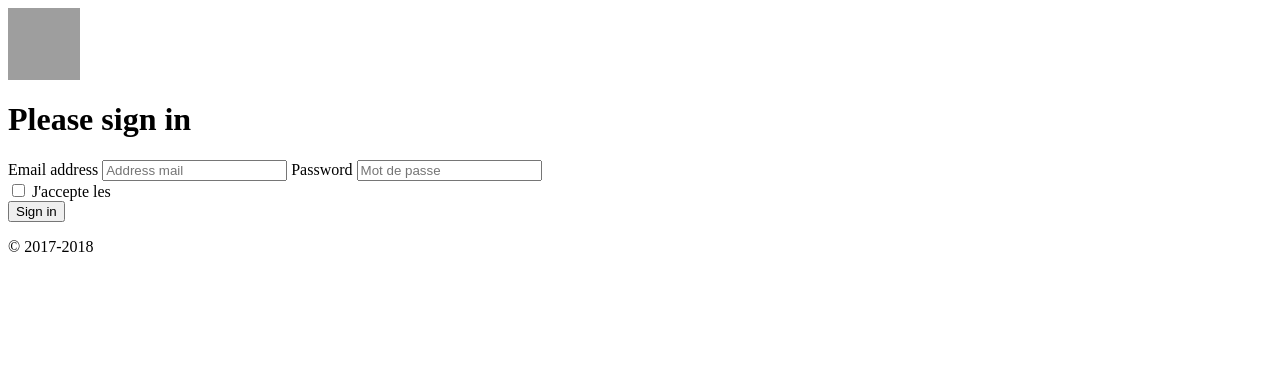
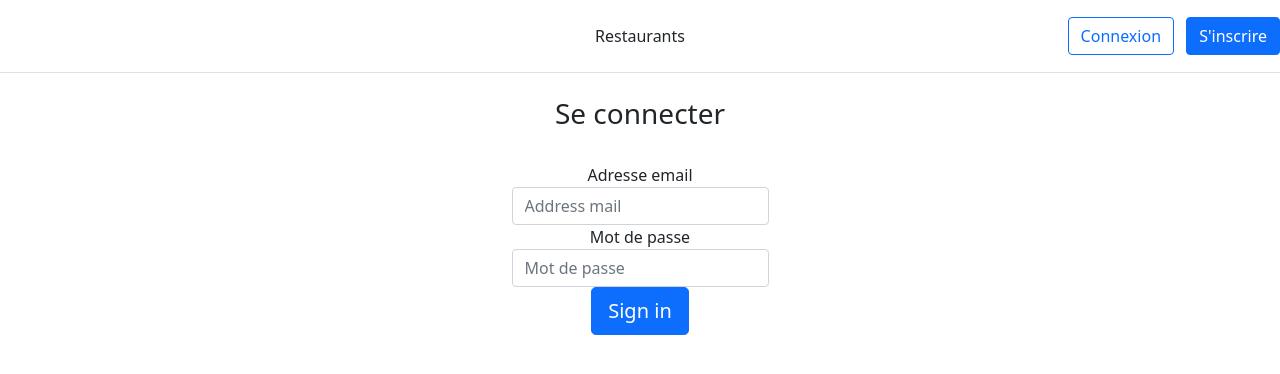
Before and after one commit to Florok10/restaurant, a PHP site: page /login.php in a window 1280 px wide. Shown: the top 374 px of the page. Run offline with PHP 8.4, Linux system fonts and the light colour scheme; grey boxes are pictures that could not be loaded.

Commit message:
commit_29mai_17:51

```diff
--- a/login.php
+++ b/login.php
@@ -1,19 +1,33 @@
-<body class="text-center">
-    <form class="form-signin">
-      <img class="mb-4" src="https://getbootstrap.com/docs/4.0/assets/brand/bootstrap-solid.svg" alt="" width="72" height="72">
-      <h1 class="h3 mb-3 font-weight-normal">Please sign in</h1>
-      <label for="inputEmail" class="sr-only">Email address</label>
-      <input type="email" id="inputEmail" class="form-control" placeholder="Address mail" name="email">
-      <label for="inputPassword" class="sr-only">Password</label>
-      <input type="password" id="inputPassword" class="form-control" placeholder="Mot de passe" name="password_user">
-      <div class="checkbox mb-3">
-        <label>
-          <input type="checkbox" value="remember-me"> J'accepte les <a href="#"><cgu class="03"></cgu></a>
-        </label>
-      </div>
-      <button class="btn btn-lg btn-primary btn-block" type="submit">Sign in</button>
-      <p class="mt-5 mb-3 text-muted">© 2017-2018</p>
-    </form>
+
+    <head>
+        <meta charset="UTF-8">
+        <meta http-equiv="X-UA-Compatible" content="IE=edge">
+        <meta name="viewport" content="width=device-width, initial-scale=1.0">
+        <link href="https://cdn.jsdelivr.net/npm/bootstrap@5.0.1/dist/css/bootstrap.min.css" rel="stylesheet" integrity="sha384-+0n0xVW2eSR5OomGNYDnhzAbDsOXxcvSN1TPprVMTNDbiYZCxYbOOl7+AMvyTG2x" crossorigin="anonymous">
+        <title>Connexion</title>
+    </head>
+    <body class="text-center">
+        <?php require 'html_parts/header.php'?>
+
+        <h1 class="text-center h3 mb-3 font-weight-normal">Se connecter</h1>
+
+        <form id="form_signin" class="form-signin d-flex flex-wrap flex-column align-items-center justify-content-center justify-content-md-between py-3 mb-4">
+
+            <div>
+                <label for="inputEmail" class="sr-only">Adresse email</label>
+                <input type="email" id="inputEmail" class="form-control" placeholder="Address mail" name="email" for="form_signin">
+            </div>
+
+            <div class="form-group">
+                <label for="inputPassword" class="sr-only">Mot de passe</label>
+                <input type="password" id="inputPassword" class="form-control" placeholder="Mot de passe" name="password_user" for="form_signin">
+            </div>
+
+            <div class="form-group">
+                <button class="btn btn-lg btn-primary btn-block" type="submit" for="form_signin">Sign in</button>
+            </div>
+
+        </form>
 
 
-</body>
+    </body>
```
Also changed, not shown: inscription.php (+6 -6 lines).
